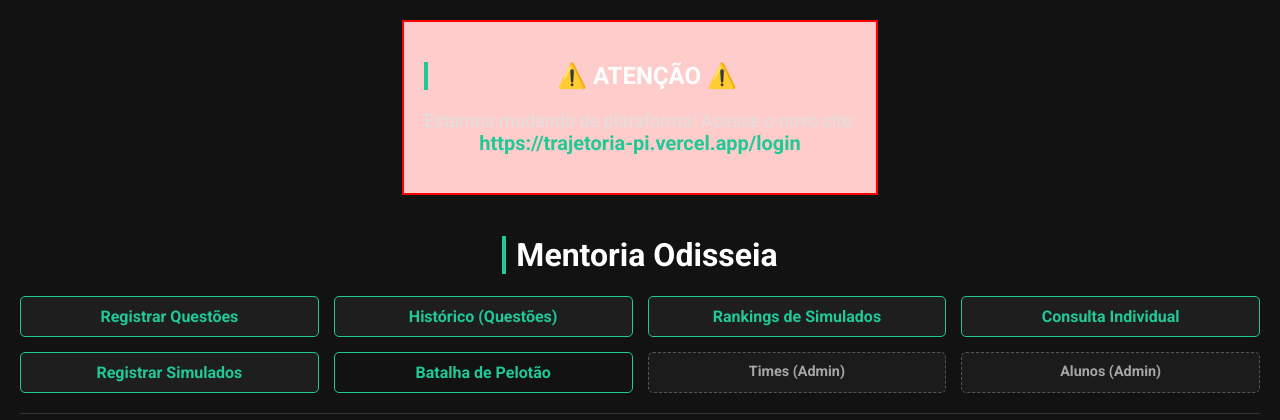
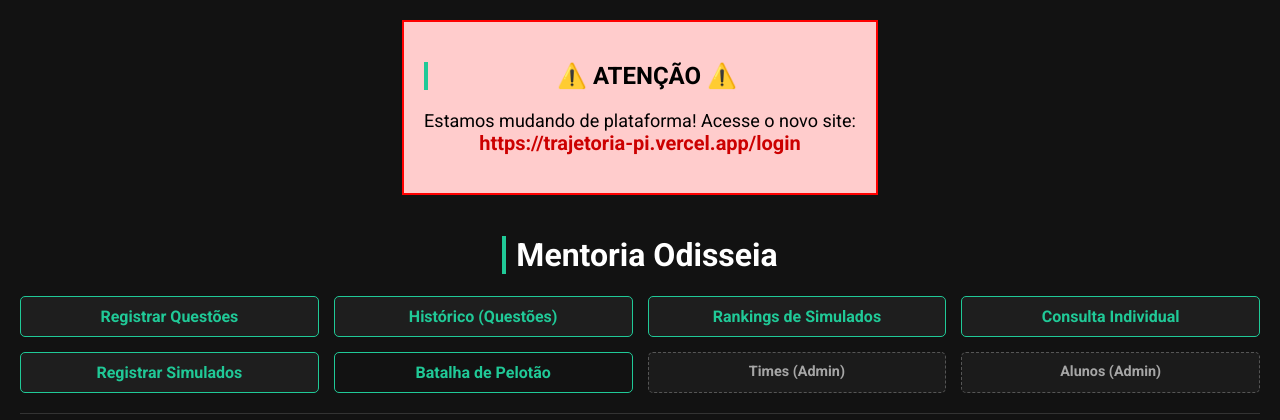
Before and after one commit to jvsouza01/mentoria-odisseia, a Flask app: page / in a window 1280 px wide. Shown: the top 420 px of the page. Run offline with Flask 3, Linux system fonts and the light colour scheme; data that the repository does not hold is empty.

Commit message:
fix: improve banner visibility

```diff
--- a/templates/index.html
+++ b/templates/index.html
@@ -10,12 +10,13 @@
 
 <body>
     <div
-        style="background-color: #ffcccc; padding: 20px; text-align: center; border: 2px solid #ff0000; margin-bottom: 20px;">
-        <h2>⚠️ ATENÇÃO ⚠️</h2>
-        <p style="font-size: 18px;">
+        style="background-color: #ffcccc; color: #000000; padding: 20px; text-align: center; border: 2px solid #ff0000; margin-bottom: 20px;">
+        <h2 style="color: #000000;">⚠️ ATENÇÃO ⚠️</h2>
+        <p style="font-size: 18px; color: #000000;">
             Estamos mudando de plataforma! Acesse o novo site:
             <br>
-            <a href="https://trajetoria-pi.vercel.app/login" style="font-weight: bold; font-size: 20px;">
+            <a href="https://trajetoria-pi.vercel.app/login"
+                style="font-weight: bold; font-size: 20px; color: #cc0000;">
                 https://trajetoria-pi.vercel.app/login
             </a>
         </p>
```
